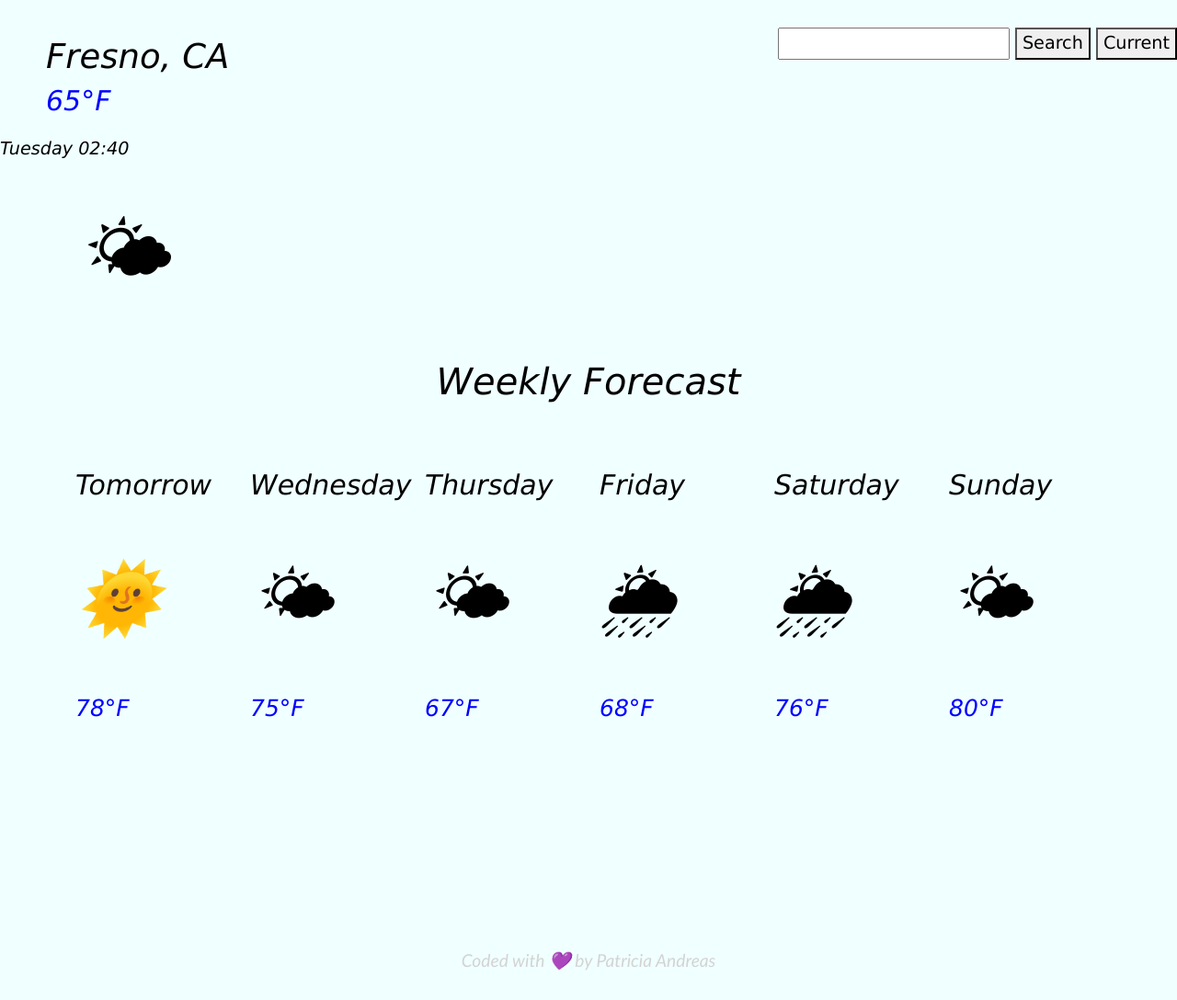
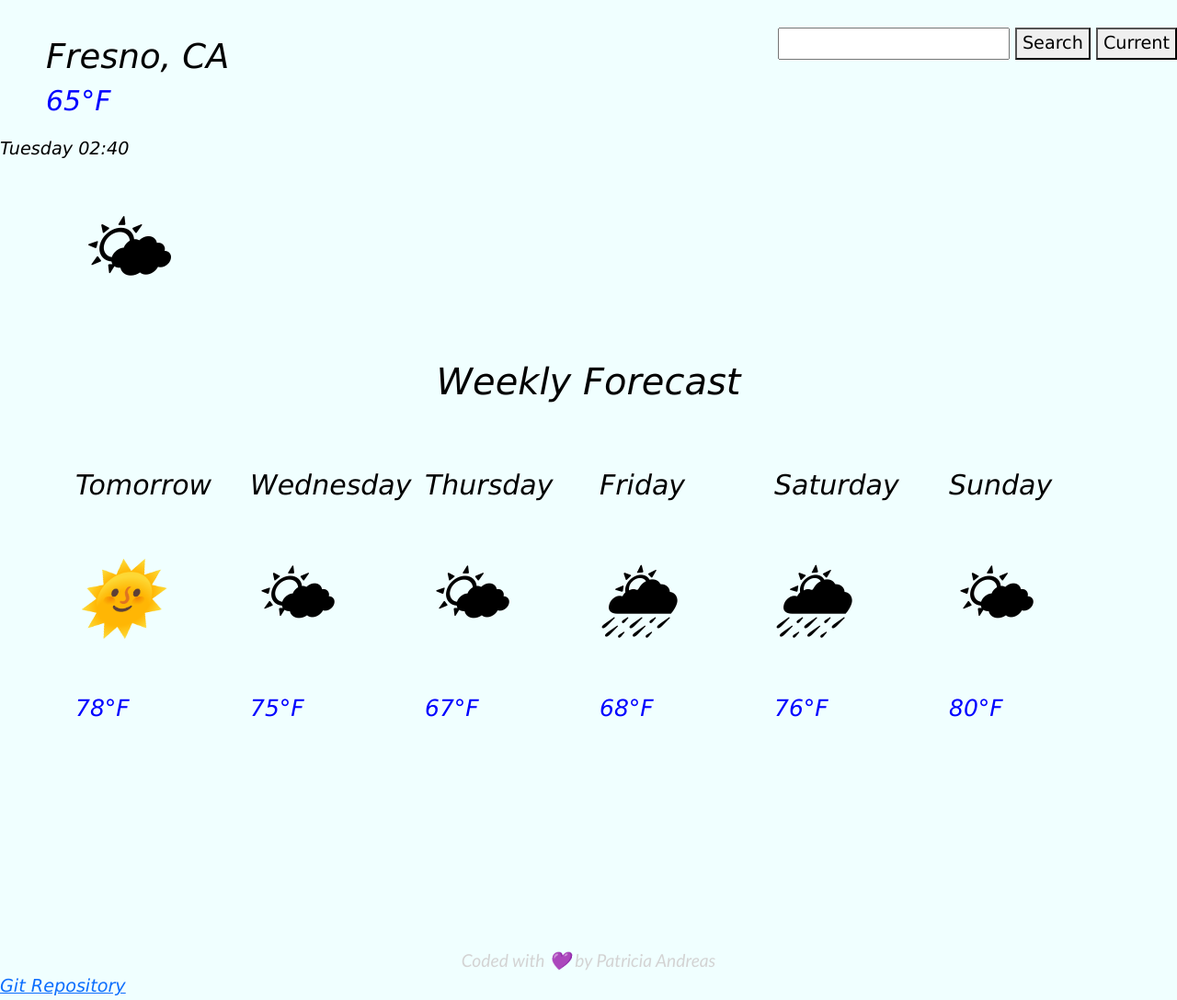
Before and after one commit to tandreas87/WeatherApp, a website built with Parcel: page index.html in a window 1280 px wide. Shown: the whole page at 92% size. Before the commit the page ends 1059 px from the top, so only its background shows below. Built offline with nearby package versions, Linux system fonts and the light colour scheme.

Commit message:
Update index.html

```diff
--- a/index.html
+++ b/index.html
@@ -73,6 +73,7 @@
       </div>
     </div>
     <footer>Coded with 💜 by Patricia Andreas</footer>
+    <a href="https://github.com/tandreas87/WeatherApp">Git Repository</a>
     <script src="/src/index.js"></script>
   </body>
 </html>
```
